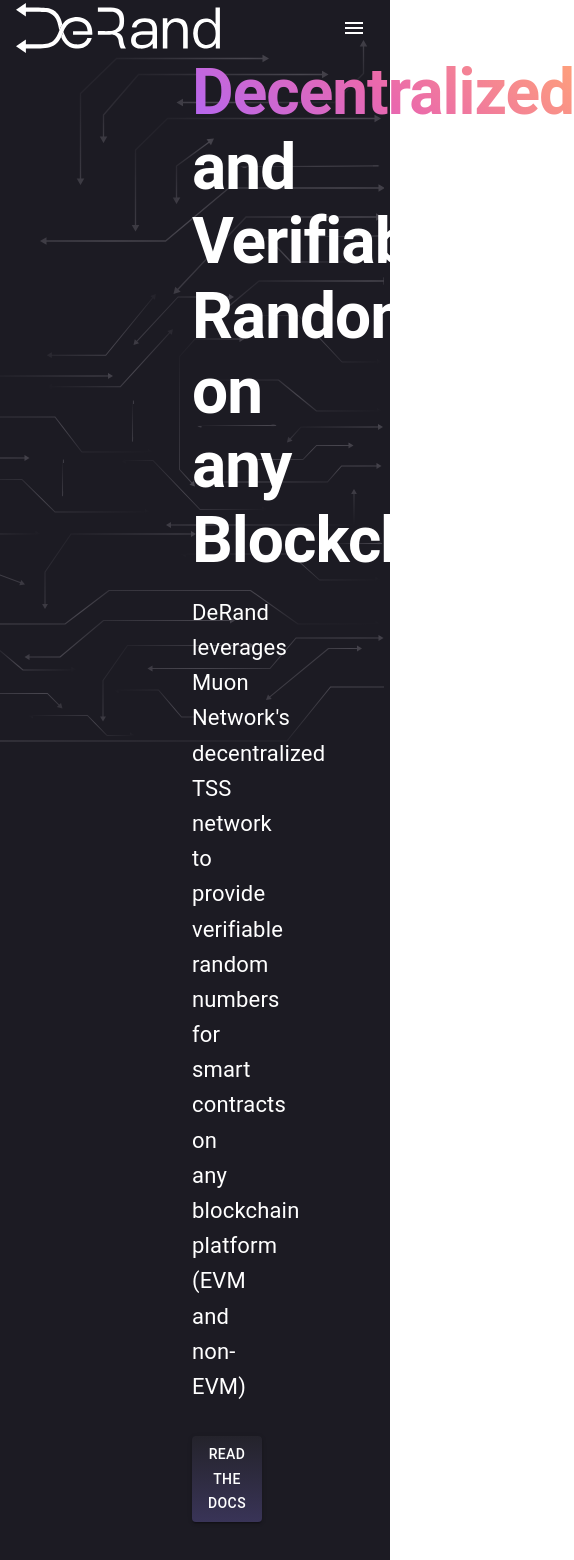
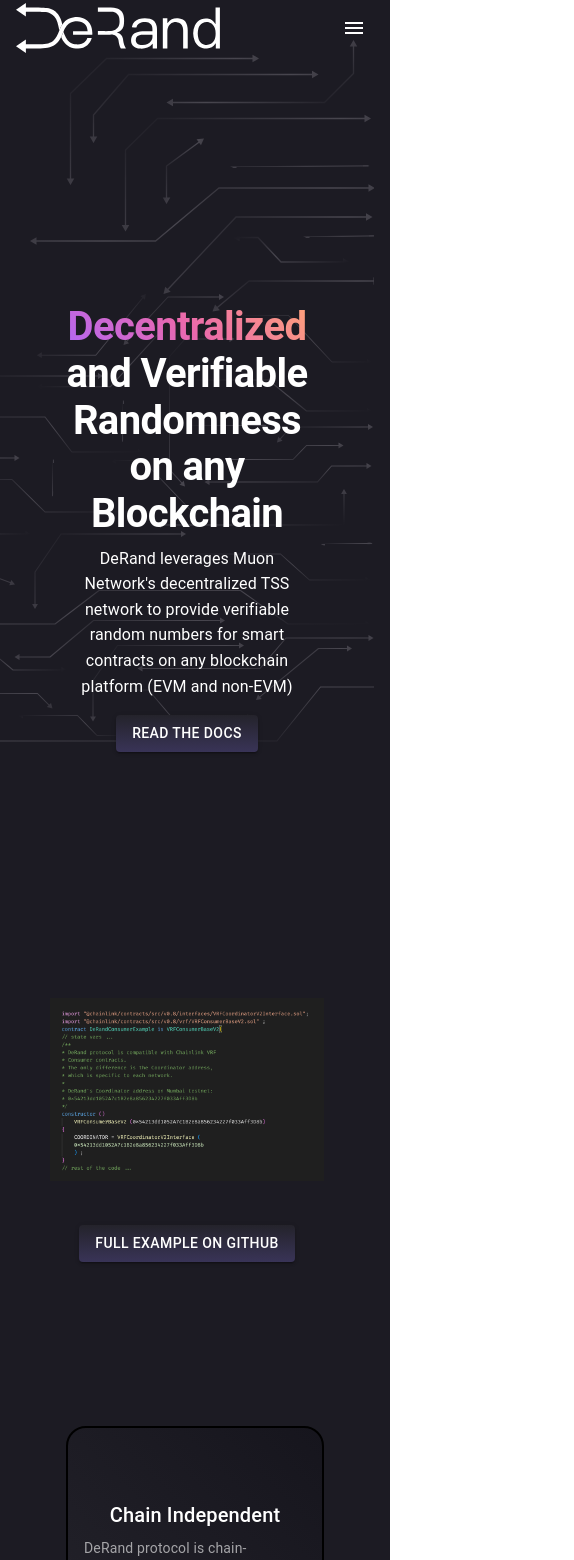
Before and after one commit to derand-protocol/derand-ui, a React (Create React App) app: page / in a window 390 px wide. Shown: the top 1560 px of the page, 574 px wide, since content can reach past the window. Built offline with nearby package versions, Linux system fonts and the light colour scheme.

Commit message:
fixed responsive components issue

```diff
--- a/src/components/MainPage/Editor.js
+++ b/src/components/MainPage/Editor.js
@@ -9,7 +9,7 @@
         src="/Editor.png" // Replace with your image path
         alt="Descriptive Alt Text
 "
-style={{ maxWidth: '100%', height: 'auto' }}
+style={{ maxWidth: '100%', height: 'auto', paddingBottom:'40px'}}
 />
   {/* Button */}
   <Button
--- a/src/components/MainPage/Features.js
+++ b/src/components/MainPage/Features.js
@@ -39,7 +39,7 @@
     ];
 
     return (
-    <Grid container justifyContent="center" spacing={2}>
+      <Grid container justifyContent="center" spacing={2} alignItems="center" sx={{ width: '100%', margin: '0 auto', paddingTop:'100px'}}>
         {boxesContent.map((box, index) => (
           <Grid item xs={12} sm={6} md={4} key={index}>
             <Box sx={boxStyle}>
--- a/src/components/MainPage/MainPage.js
+++ b/src/components/MainPage/MainPage.js
@@ -14,36 +14,35 @@
         flexDirection: 'column',
         justifyContent: 'center',
         minHeight: '100vh',
-        position: 'relative', // Needed for absolute positioning of the image
-      }}
-    >
-      {/* Main content and the image */}
-      <Grid container spacing={2} justifyContent="center" sx={{ maxWidth: '100%', position: 'relative', padding:'0px 200px 50px 200px',}}>
+        position: 'relative',
+      }}>
+      <Grid container spacing={2} justifyContent="center" sx={{
+        maxWidth: '100%',
+        position: 'relative',
+        padding: { xs: '50px', sm: '50px 50px 50px 50px', md: '0px 200px 100px 200px' },
+        }}>
         {/* Main content */}
-        <Grid item xs={12}>
+        <Grid item xs={12} sx={{ display: 'flex', justifyContent: 'center' }}>
           <MainContent />
         </Grid>
-        <Grid item xs={12}>
+        <Grid item xs={12} sx={{ display: 'flex', justifyContent: 'center' }}>
           <Editor />
         </Grid>
-        <Grid item xs={12}>
+        <Grid item xs={12} sx={{ display: 'flex', justifyContent: 'center' }}>
           <Features />
         </Grid>
-
           {/* Background image */}
           <Box
             component="img"
             sx={{
               position: 'absolute',
-            right: 0, // Align to the right
+              right: 0,
               top: 0,
-
               objectFit: 'cover',
-            zIndex: 1, // Place image on top of the background but below the content
+              zIndex: 1,
             }}
-          src="/backgroundTop.svg" // Replace with your image path
-          alt="Background Image"
-          />
+            src="/backgroundTop.svg"
+            alt="Background Image"/>
       </Grid>
     </Box>
   );
--- a/src/components/MainPage/mainContent.js
+++ b/src/components/MainPage/mainContent.js
@@ -3,15 +3,15 @@
 
 function MainContent() {
   return (
-    <Grid container justifyContent="center" alignItems="center" style={{ minHeight: '100vh', position: 'relative', zIndex: 2 }}>
-      <Grid item xs={12}>
+    <Grid container justifyContent="center" alignItems="center" sx={{ minHeight: '100vh', position: 'relative', zIndex: 2 }}>
+      <Grid item xs={12} sx={{ px: { xs: 2, md: 0 } }}> {/* Responsive padding */}
         <Typography
           variant="h1"
           sx={{
-            fontWeight: 600, // Semi-bold
-            fontSize: '4rem',
+            fontWeight: 600,
+            fontSize: { xs: '2.5rem', sm: '3rem', md: '4rem' }, // Responsive font size
             textAlign: 'center',
-            color: 'white', // Text color set to white
+            color: 'white',
           }}
         >
           <Box component="span" sx={{
@@ -20,7 +20,7 @@
             WebkitTextFillColor: 'transparent',
             MozBackgroundClip: 'text',
             MozTextFillColor: 'transparent',
-            display: 'inline', // Ensure the box is inline with the surrounding text
+            display: 'inline',
           }}>
             Decentralized
           </Box>{" "}
@@ -29,9 +29,9 @@
         <Typography
           variant="h6"
           sx={{
-            mt: 2, // Margin top for spacing
+            mt: { xs: 1, md: 2 }, // Responsive margin top
             fontWeight: 'normal',
-            fontSize: '1.375rem',
+            fontSize: { xs: '1rem', sm: '1.2rem',md: '1.375rem' }, // Responsive font size
             textAlign: 'center',
             color: 'white',
             }}
@@ -40,9 +40,8 @@
             to provide verifiable random numbers for smart contracts
             on any blockchain platform (EVM and non-EVM)
             </Typography>
-        {/* Add the Button component */}
-        <Box sx={{ mt: 4, textAlign: 'center' }}>
-        <Button variant="contained" sx={{backgroundImage: 'linear-gradient(180deg, #24232B, #393457)',color: 'white'}}>
+            <Box sx={{ mt: { xs: 2, md: 4 }, textAlign: 'center' }}> {/* Responsive margin top */}
+              <Button variant="contained" sx={{ backgroundImage: 'linear-gradient(180deg, #24232B, #393457)', color: 'white' }}>
               Read The Docs
               </Button>
             </Box>
```
Also changed, not shown: 1 other file (tests, documents, lock files or other folders). Lines whose indentation alone changed are shown as unchanged.
